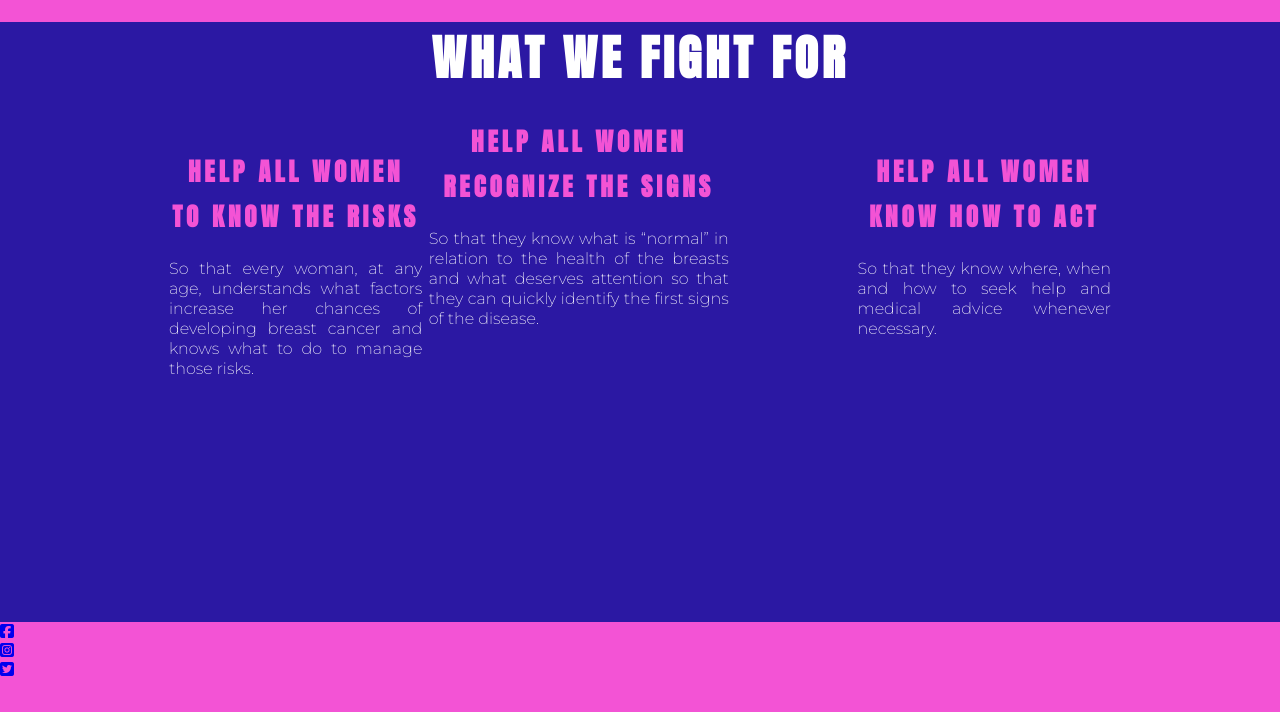
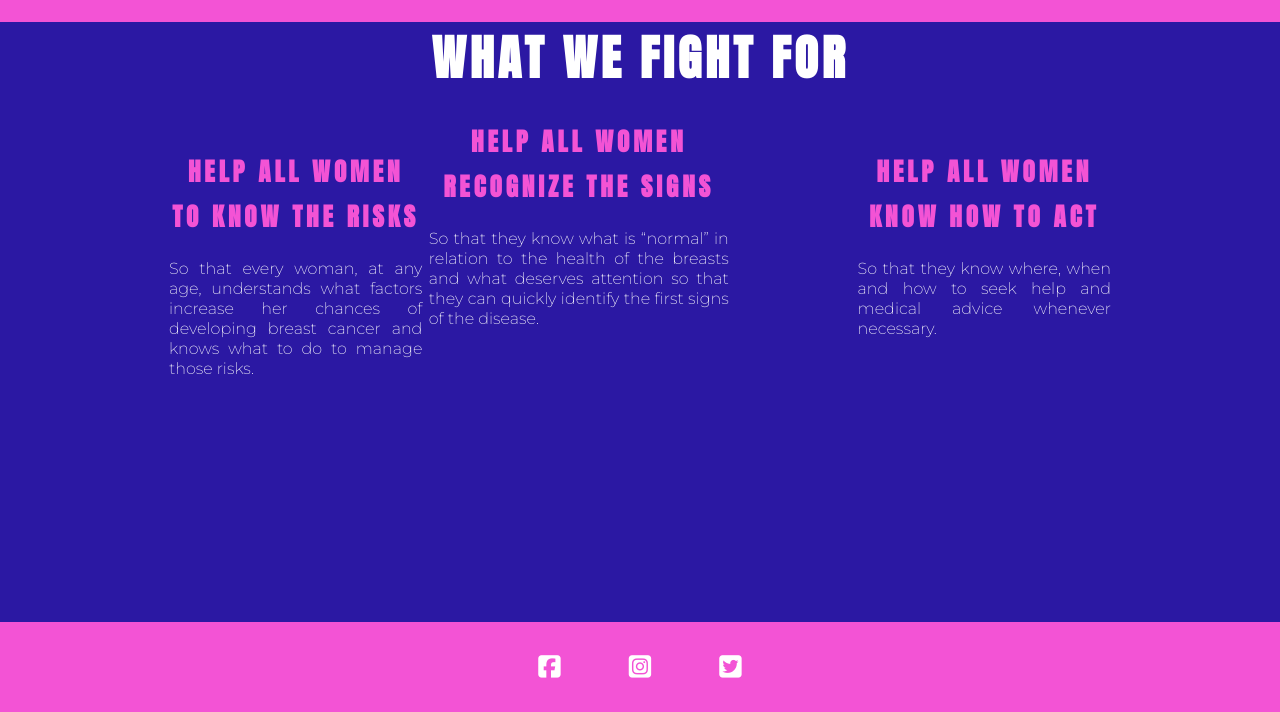
Before and after one commit to maiharamoni/breast-gang, a plain HTML site: page index.html in a window 1280 px wide. Shown: the part 713-1425 px from the top of the page. Before the commit the page ends 1392 px from the top, so only its background shows below. Drawn offline with Linux system fonts and the light colour scheme.

Commit message:
Add style to footer social media icons

```diff
--- a/css/style.css
+++ b/css/style.css
@@ -169,3 +169,24 @@ h1, h2 {
     font-size: 300%;
     color: #fff;
 }
+
+/* footer */
+
+footer {
+    height: fit-content;
+}
+
+.social-network {
+    text-align: center;
+}
+
+.social-network li {
+    display: inline;
+}
+
+.social-network i {
+    font-size: 160%;
+    margin: 0.5%;
+    padding: 2%;
+    color: #fff;
+}
--- a/index.html
+++ b/index.html
@@ -69,7 +69,7 @@
 
     </section>
     <footer>
-        <ul>
+        <ul class="social-network">
             <li>
                 <a href="https:facebook.com" target="_blank" rel="noopener"
                 aria-label="Visit our Facebook page (opens in a new tab)"><i class="fa-brands fa-square-facebook"></i></a>
```
